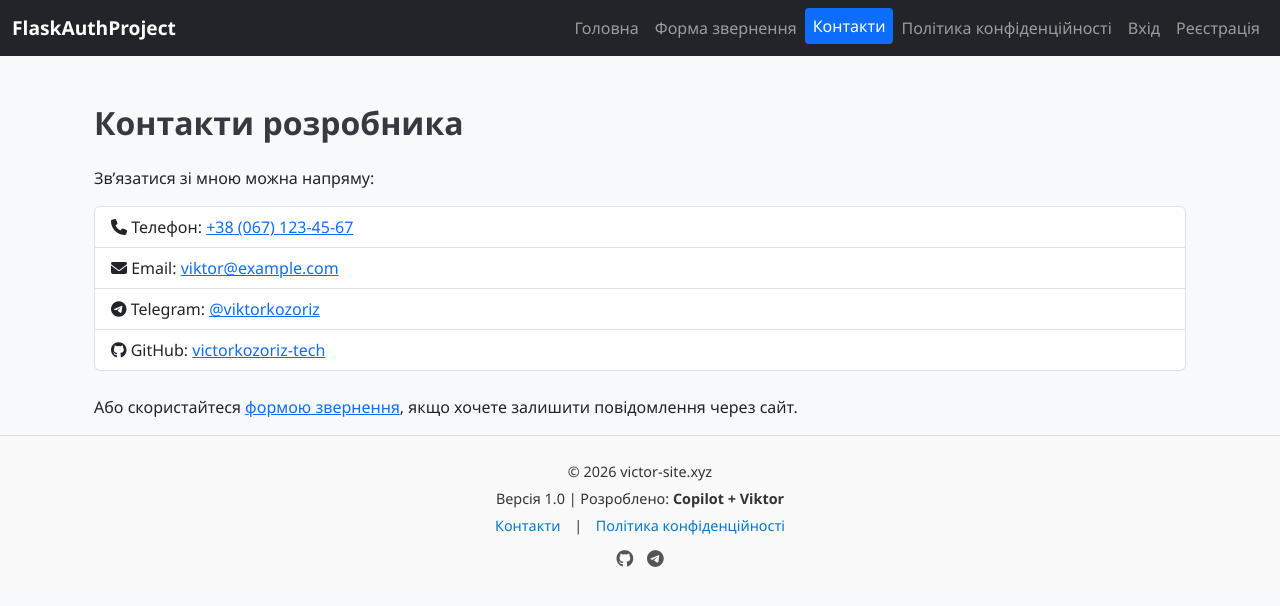
After one commit to victorkozoriz-tech/FlaskAuthProject, a Flask app: page /contacts in a window 1280 px wide. The commit adds this page. Shown: the top 606 px of the page. Run offline with Flask 3, Linux system fonts and the light colour scheme; some libraries are stand-ins or nearby versions.

Commit message:
Adding Contacts and privacy

```diff
--- a/app.py
+++ b/app.py
@@ -399,6 +399,15 @@ def profile():
         return redirect(url_for('profile'))
 
     return render_template('profile.html', form=form)
+# Сторінка з контактами розробника (телефони, email, соцмережі)
+@app.route("/contacts")
+def contacts():
+    return render_template("contacts.html", active="contacts")
+
+# Сторінка політики конфіденційності
+@app.route("/privacy")
+def privacy():
+    return render_template("privacy.html", active="privacy")
 
 @app.route('/robots.txt')
 def robots():
--- /dev/null
+++ b/templates/contacts.html
@@ -0,0 +1,26 @@
+{% extends "layout.html" %}
+{% block title %}Контакти{% endblock %}
+{% block content %}
+<div class="container mt-5">
+  <h2 class="mb-4">Контакти розробника</h2>
+
+  <p>Зв’язатися зі мною можна напряму:</p>
+
+  <ul class="list-group mb-4">
+    <li class="list-group-item">
+      <i class="fas fa-phone"></i> Телефон: <a href="tel:+380671234567">+38 (067) 123‑45‑67</a>
+    </li>
+    <li class="list-group-item">
+      <i class="fas fa-envelope"></i> Email: <a href="mailto:viktor@example.com">viktor@example.com</a>
+    </li>
+    <li class="list-group-item">
+      <i class="fab fa-telegram"></i> Telegram: <a href="https://t.me/viktorkozoriz" target="_blank">@viktorkozoriz</a>
+    </li>
+    <li class="list-group-item">
+      <i class="fab fa-github"></i> GitHub: <a href="https://github.com/victorkozoriz-tech" target="_blank">victorkozoriz-tech</a>
+    </li>
+  </ul>
+
+  <p>Або скористайтеся <a href="{{ url_for('contact') }}">формою звернення</a>, якщо хочете залишити повідомлення через сайт.</p>
+</div>
+{% endblock %}
--- a/templates/layout.html
+++ b/templates/layout.html
@@ -31,11 +31,23 @@
         <a class="navbar-brand" href="{{ url_for('index') }}">FlaskAuthProject</a>
         <div class="collapse navbar-collapse">
             <ul class="navbar-nav ms-auto">
-                <li class="nav-item"><a class="nav-link {% if active=='index' %}active{% endif %}" href="{{ url_for('index') }}">Головна</a></li>
-                <li class="nav-item"><a class="nav-link {% if active=='contact' %}active{% endif %}" href="{{ url_for('contact') }}">Контакт</a></li>
+                <li class="nav-item">
+                    <a class="nav-link {% if active=='index' %}active{% endif %}" href="{{ url_for('index') }}">Головна</a>
+                </li>
+                <li class="nav-item">
+                    <a class="nav-link {% if active=='contact' %}active{% endif %}" href="{{ url_for('contact') }}">Форма звернення</a>
+                </li>
+                <li class="nav-item">
+                    <a class="nav-link {% if active=='contacts' %}active{% endif %}" href="{{ url_for('contacts') }}">Контакти</a>
+                </li>
+                <li class="nav-item">
+                    <a class="nav-link {% if active=='privacy' %}active{% endif %}" href="{{ url_for('privacy') }}">Політика конфіденційності</a>
+                </li>
                 {% if current_user.is_authenticated %}
                     {% if current_user.role == 'admin' %}
-                        <li class="nav-item"><a class="nav-link {% if active=='admin' %}active{% endif %}" href="{{ url_for('admin') }}">Адмін</a></li>
+                       <li class="nav-item">
+                           <a class="nav-link {% if active=='admin' %}active{% endif %}" href="{{ url_for('admin') }}">Адмін</a>
+                        </li>
                     {% endif %}
                     <li class="nav-item"><a class="nav-link" href="{{ url_for('logout') }}">Вихід</a></li>
                 {% else %}
@@ -43,6 +55,7 @@
                     <li class="nav-item"><a class="nav-link {% if active=='register' %}active{% endif %}" href="{{ url_for('register') }}">Реєстрація</a></li>
                 {% endif %}
             </ul>
+
         </div>
     </div>
 </nav>
```
Also changed, not shown: templates/privacy.html (added, +20 -0 lines).
